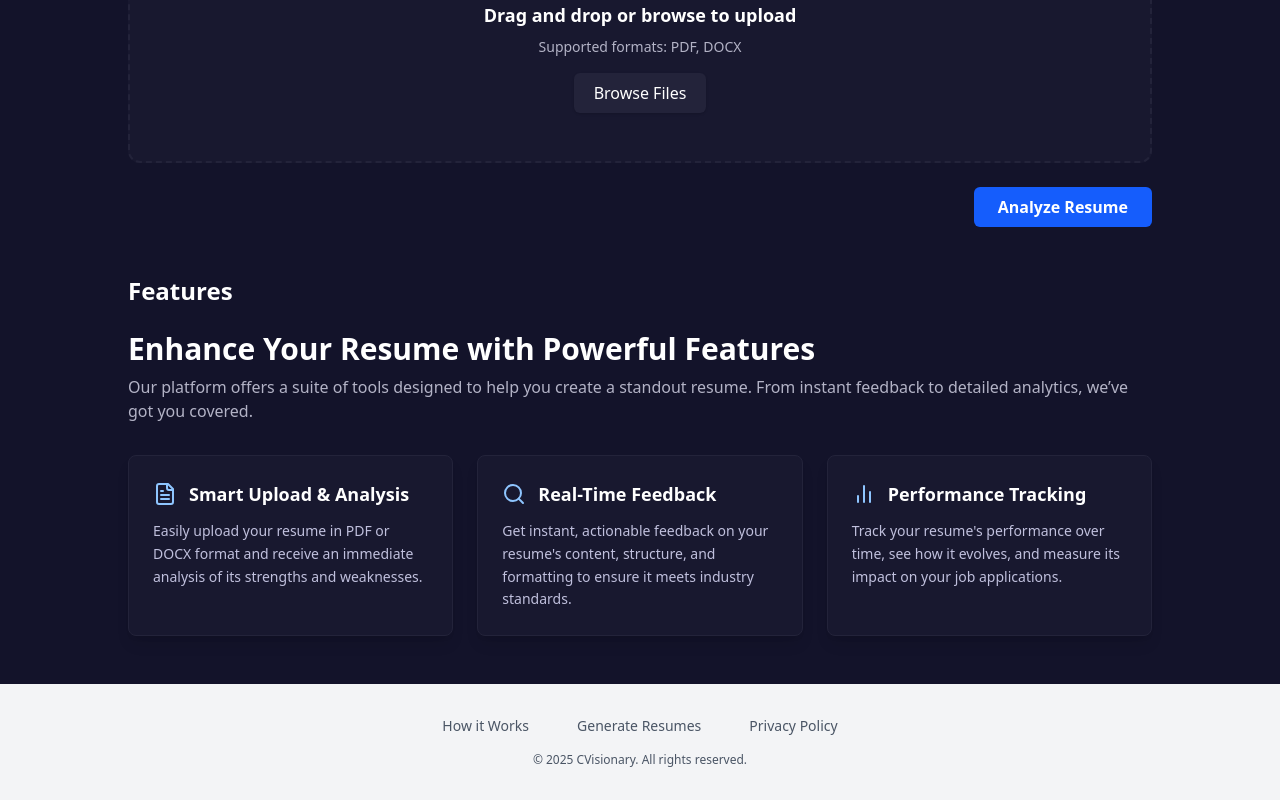
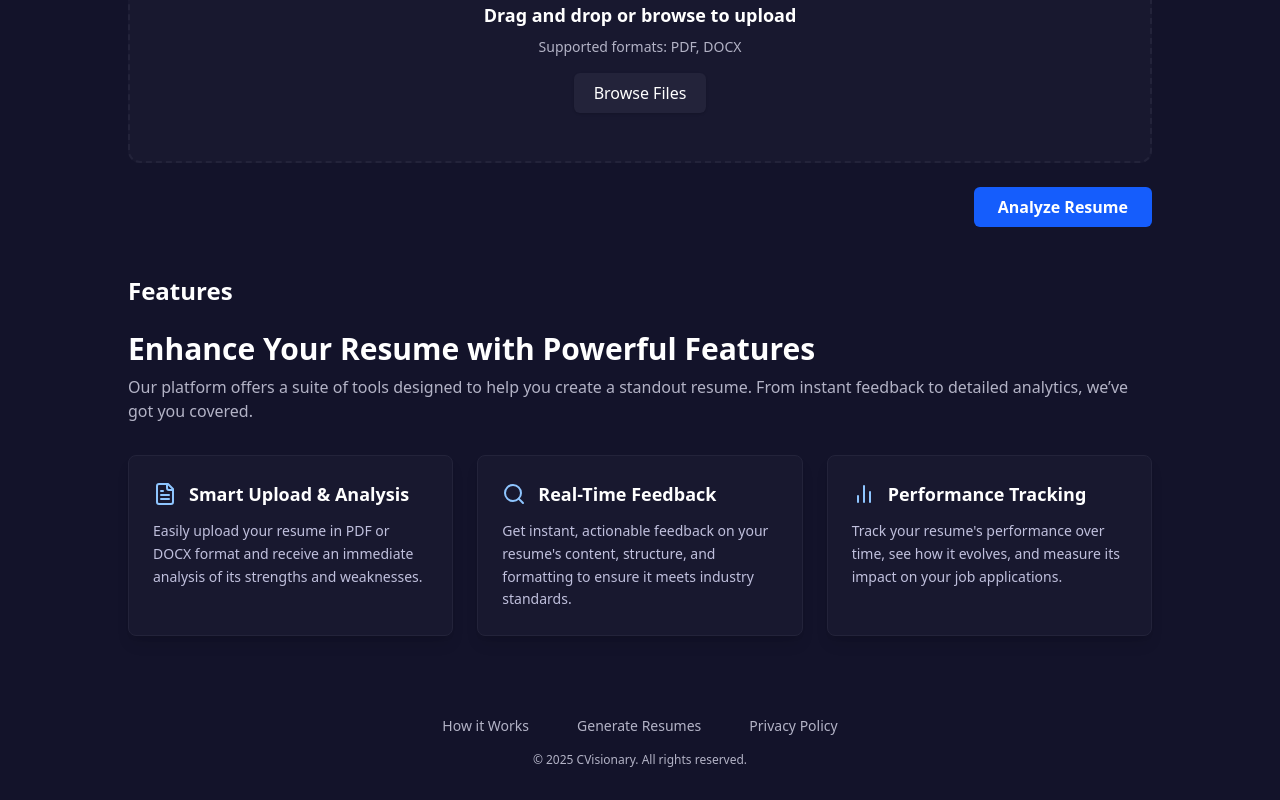
Before and after one commit to QuantumRebels/CVisionary, a React (Vite) app in the folder frontend/: page /resume-checker in a window 1280 px wide. Shown: the part 305-1105 px from the top of the page. Built offline with nearby package versions, Linux system fonts and the light colour scheme.

Commit message:
fixed footer of resume-checker

```diff
--- a/frontend/src/components/resume_checker/ResumeReviewer.jsx
+++ b/frontend/src/components/resume_checker/ResumeReviewer.jsx
@@ -179,7 +179,7 @@ function ResumeReviewer() {
           </div>
         </motion.section>
       </div>
-      <Footer />
+      <Footer darkMode={darkMode} />
     </div>
   );
 }
```
